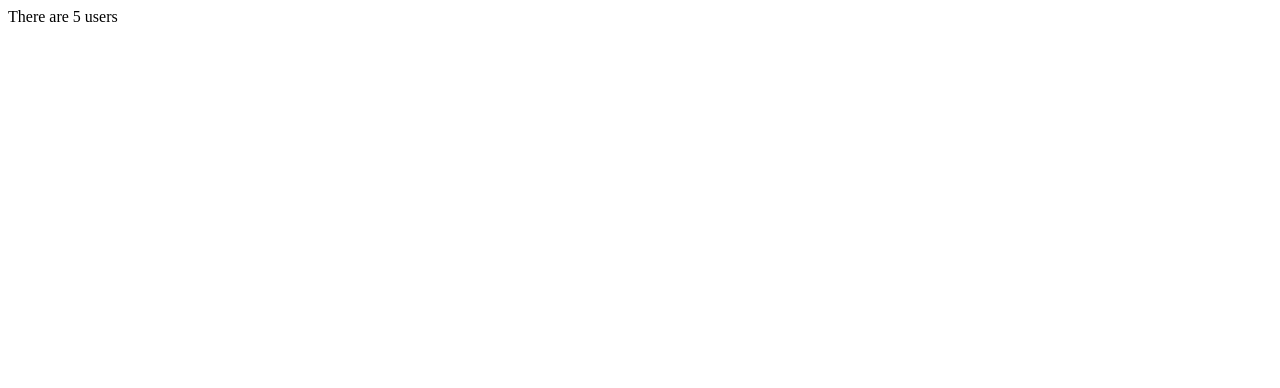
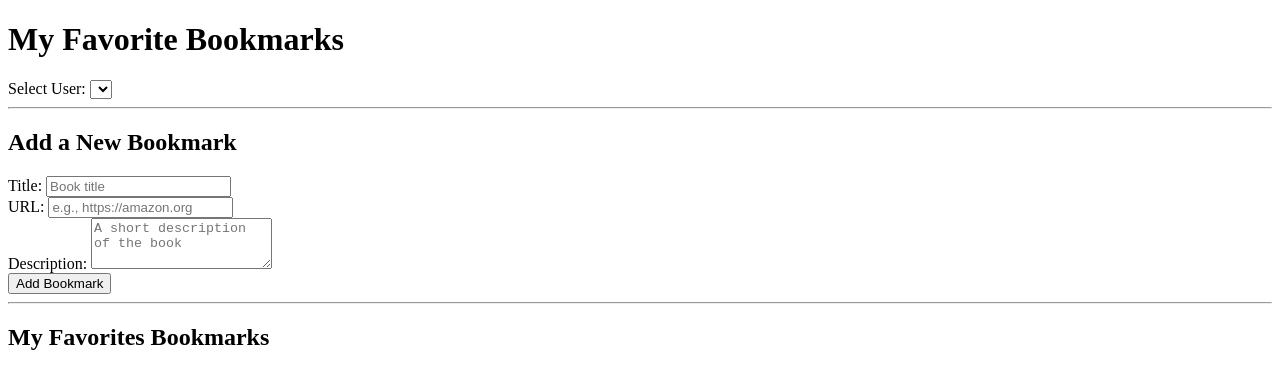
Before and after one commit to Della-Bella/PISCINE-Shared-Bookmarks-25, a plain HTML site: page index.html in a window 1280 px wide. Drawn offline with Linux system fonts and the light colour scheme.

Commit message:
Set UP HTML struture

```diff
--- a/index.html
+++ b/index.html
@@ -1,8 +1,66 @@
 <!DOCTYPE html>
-<html>
-  <head>
-    <script type="module" src="script.js"></script>
-  </head>
-  <body>
-  </body>
+<html lang="en">
+
+<head>
+  <meta charset="UTF-8">
+  <meta name="viewport" content="width=device-width, initial-scale=1.0">
+  <title>Shared Bookmarks</title>
+</head>
+
+<body>
+  <main>
+    <h1>My Favorite Bookmarks</h1>
+
+    <!-- DROPDOWN -->
+    <div class="user-dropdown">
+      <label for="user-select">Select User:</label>
+      <select id="user-select" name="user-select">
+        <!-- js dropdonw-->
+      </select>
+    </div>
+    <hr>
+
+    <!-- FORM -->
+    <section id="add-bookmark-section">
+      <h2>Add a New Bookmark</h2>
+
+      <form id="bookmark-form">
+
+        <!--FORM TITLE-->
+        <div>
+          <label for="title-input">Title:</label>
+          <input type="text" id="title-input" placeholder="Book title" required>
+        </div>
+
+        <!--FORM URL-->
+        <div>
+          <label for="url-input">URL:</label>
+          <input type="url" id="url-input" placeholder="e.g., https://amazon.org" required>
+        </div>
+
+        <!--FORM DESCRIPTION-->
+        <div>
+          <label for="description-input">Description:</label>
+          <textarea id="description-input" rows="3" placeholder="A short description of the book"></textarea>
+        </div>
+
+        <!--FORM SUBMIT BTN-->
+        <button type="submit" id="submit-btn">Add Bookmark</button>
+      </form>
+    </section>
+    <hr>
+
+    <!-- DISPLAY AREA -->
+    <section id="bookmarks-display-area">
+      <h2>My Favorites Bookmarks</h2>
+      <!--js display area-->
+      <ul id="bookmarks-list">
+        <!-- js li book list -->
+      </ul>
+    </section>
+
+  </main>
+  <script type="module" src="script.js"></script>
+</body>
+
 </html>
--- a/script.js
+++ b/script.js
@@ -1,12 +1,25 @@
-// This is a placeholder file which shows how you can access functions defined in other files.
-// It can be loaded into index.html.
-// You can delete the contents of the file once you have understood how it works.
-// Note that when running locally, in order to open a web page which uses modules, you must serve the directory over HTTP e.g. with https://www.npmjs.com/package/http-server
-// You can't open the index.html file using a file:// URL.
+
+// Dropdonw Elements:
+
+const userIdDropdonw = document.getElementById("user-dropdonw");
+const userSelected = document.getElementById("user-select");
+
+
+//Form Elements
+
+const bookmarkForm = document.getElementById("bookmark-form");
+const titleInput = document.getElementById("title-input");
+const urlInput = document.getElementsById("url-input");
+const descriptionInput = document.getElementById("description-input");
+
+// Display Area
+
+const bookmarksList = document.getElementById("bookmarks-list");
+
+
 
 import { getUserIds } from "./storage.js";
 
 window.onload = function () {
-  const users = getUserIds();
-  document.querySelector("body").innerText = `There are ${users.length} users`;
+   const users = getUserIds();
 };
--- a/storage.js
+++ b/storage.js
@@ -8,7 +8,7 @@
  * @returns {string[]} List of user id strings
  */
 export function getUserIds() {
-  return ["1", "2", "3", "4", "5"];
+  return ["Jack", "isabella", "David", "Gisele", "Toby the Dog"];
 }
 
 /**
```
